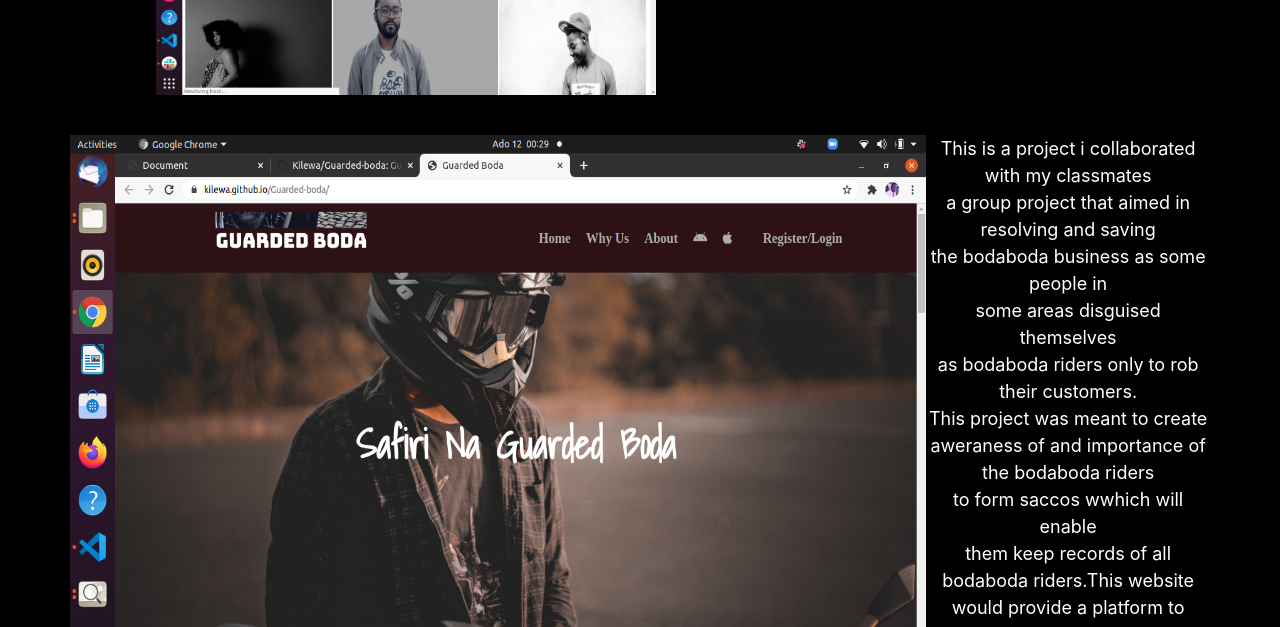
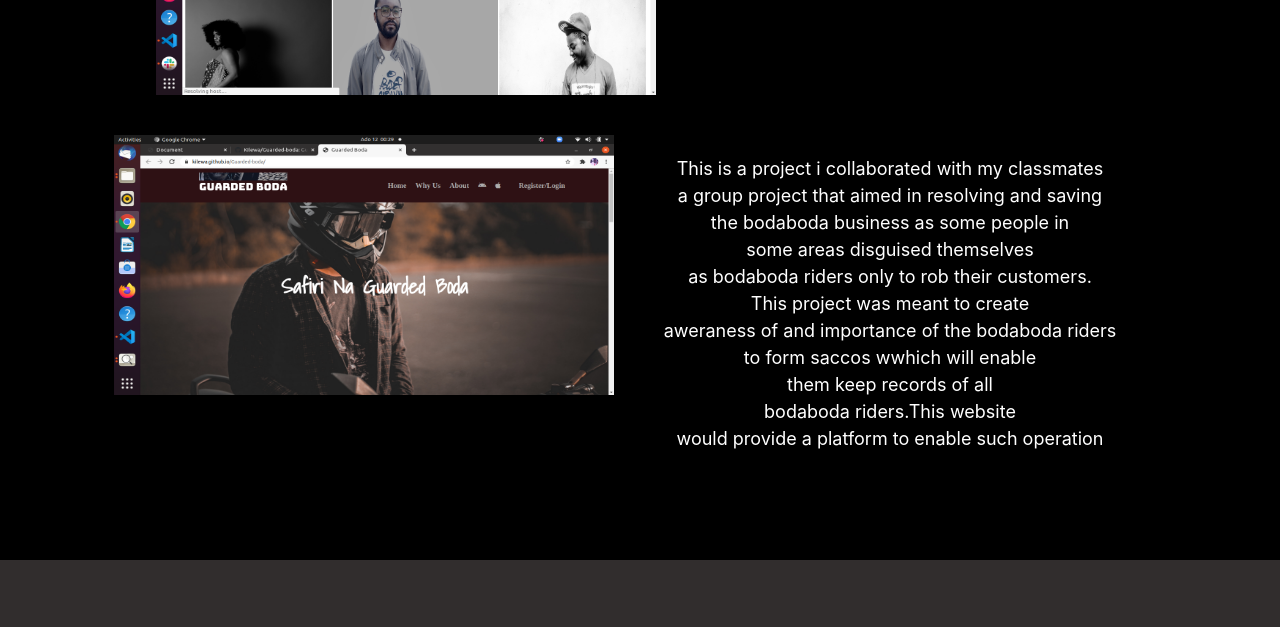
Before and after one commit to tomito26/my-portfolio, a plain HTML site: page index.html in a window 1280 px wide. Shown: the part 2740-3367 px from the top of the page. Drawn offline with Linux system fonts and the light colour scheme.

Commit message:
styled the boda project by adjusting its position and changing the size of the screenshot

```diff
--- a/css/styles.css
+++ b/css/styles.css
@@ -81,13 +81,15 @@
 
     #picasotech>img,
     #tours>img,
-    #photography>img {
+    #photography>img,
+    #boda>img {
         height: 300px;
         width: 500px;
         padding-bottom: 40px;
     }
 
-    #tours {
+    #tours,
+    #boda {
         display: flex;
         justify-content: center;
     }
@@ -102,8 +104,8 @@
         justify-content: center;
     }
 
-    #boda {
-        display: flex;
+    #boda>p {
+        padding: 20px 50px;
     }
 
     .footer {
```
Also changed, not shown: images/picasotech.png (renamed from images/.png).
